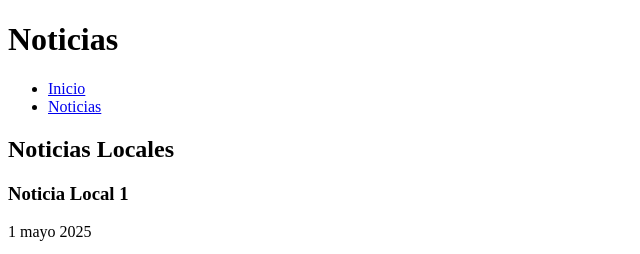
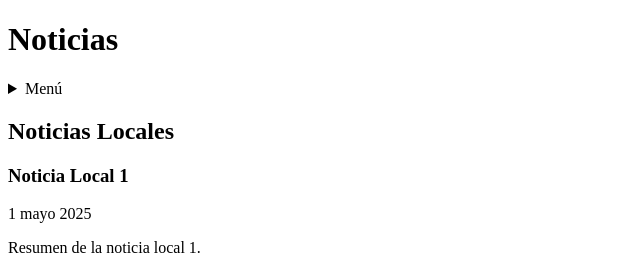
Before and after one commit to Aleyda1530/Laboratorio_05, a plain HTML site: page noticias.html in a window 1280 px wide. Shown: the top 254 px of the page, without its empty margins (0-640 px from the left). Drawn offline with Linux system fonts and the light colour scheme.

Commit message:
Paso 9: actualizar index y noticias con menú interactivo

```diff
--- a/noticias.html
+++ b/noticias.html
@@ -1,23 +1,22 @@
 <!DOCTYPE html>
-<html lang="en">
-<head>
-    <meta charset="UTF-8">
-    <meta name="viewport" content="width=device-width, initial-scale=1.0">
-    <title>Document</title>
-<!doctype html>
 <html lang="es">
 <head>
-  <meta charset="utf-8">
+  <meta charset="UTF-8">
+  <meta name="viewport" content="width=device-width, initial-scale=1.0">
   <title>Noticias</title>
 </head>
 <body>
   <header>
     <h1>Noticias</h1>
     <nav>
-      <ul>
-        <li><a href="index.html">Inicio</a></li>
-        <li><a href="noticias.html">Noticias</a></li>
-      </ul>
+      <!-- Menú interactivo con <details> -->
+      <details>
+        <summary>Menú</summary>
+        <ul>
+          <li><a href="index.html">Inicio</a></li>
+          <li><a href="noticias.html">Noticias</a></li>
+        </ul>
+      </details>
     </nav>
   </header>
 
```
